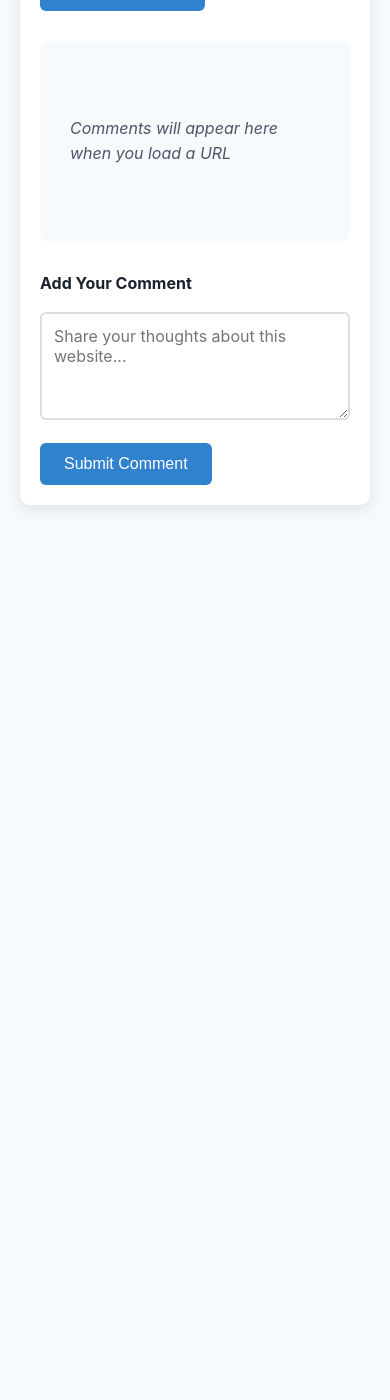
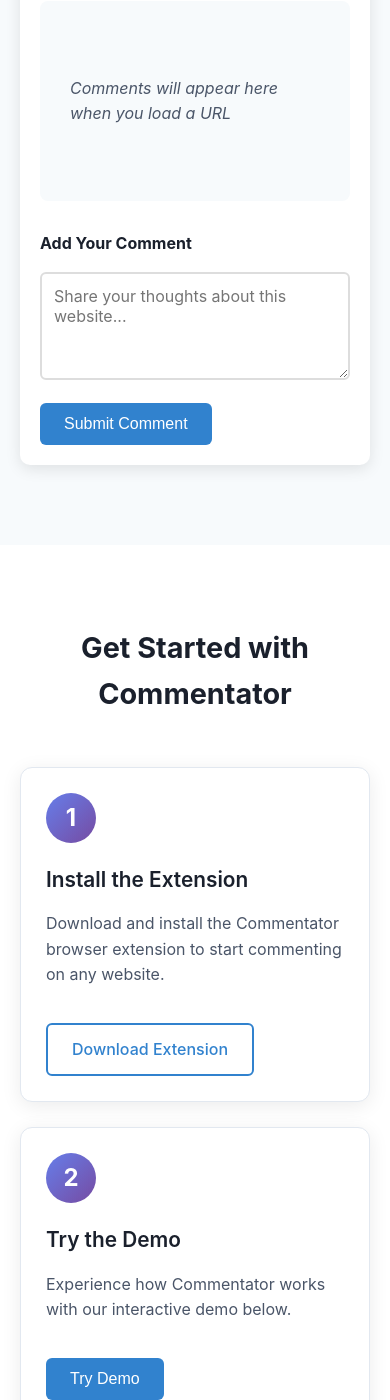
Before and after one commit to kamrankhan78694/Commentator, a Jekyll site: the page index.html, which Jekyll copies as it is, in a window 390 px wide and 1400 px high, scrolled down 4839 px. Built offline with Jekyll 4.4.1, drawn with Linux system fonts in a browser that asks for light colours; before the commit the page ends 5424 px from its top, so only the background shows below that; some of the changed text lies outside the part shown.

Commit message:
Add Get Started section and enhance mobile menu functionality
Co-authored-by: kamrankhan78694 <24863283+kamrankhan78694@users.noreply.github.com>

```diff
--- a/css/main.css
+++ b/css/main.css
@@ -398,6 +398,69 @@ a:hover {
 .demo {
     padding: 80px 0;
     background-color: #f7fafc;
+}
+
+/* Get Started Section */
+.get-started {
+    padding: 80px 0;
+    background-color: white;
+}
+
+.get-started-content {
+    max-width: 1000px;
+    margin: 0 auto;
+}
+
+.get-started-steps {
+    display: grid;
+    grid-template-columns: repeat(auto-fit, minmax(300px, 1fr));
+    gap: 40px;
+    margin-top: 50px;
+}
+
+.step-card {
+    background: white;
+    border-radius: 12px;
+    padding: 30px;
+    box-shadow: 0 4px 20px rgba(0,0,0,0.08);
+    transition: transform 0.2s ease, box-shadow 0.2s ease;
+    border: 1px solid #e2e8f0;
+}
+
+.step-card:hover {
+    transform: translateY(-5px);
+    box-shadow: 0 8px 30px rgba(0,0,0,0.12);
+}
+
+.step-number {
+    display: inline-flex;
+    align-items: center;
+    justify-content: center;
+    width: 50px;
+    height: 50px;
+    background: linear-gradient(135deg, #667eea 0%, #764ba2 100%);
+    color: white;
+    border-radius: 50%;
+    font-size: 24px;
+    font-weight: bold;
+    margin-bottom: 20px;
+}
+
+.step-content h4 {
+    color: #1a202c;
+    margin-bottom: 15px;
+    font-size: 1.3em;
+    font-weight: 600;
+}
+
+.step-content p {
+    color: #4a5568;
+    line-height: 1.6;
+    margin-bottom: 25px;
+}
+
+.step-content .btn {
+    margin-top: 10px;
 }
 
 .comment-interface {
@@ -808,6 +871,16 @@ a:hover {
         text-align: center;
         gap: 10px;
     }
+
+    /* Get Started section mobile */
+    .get-started-steps {
+        grid-template-columns: 1fr;
+        gap: 25px;
+    }
+
+    .step-card {
+        padding: 25px;
+    }
 }
 
 @media (max-width: 480px) {
--- a/index.html
+++ b/index.html
@@ -173,6 +173,43 @@
                 </div>
             </div>
         </section>
+
+        <!-- Get Started section -->
+        <section id="get-started" class="get-started">
+            <div class="container">
+                <h3 class="section-title">Get Started with Commentator</h3>
+                <div class="get-started-content">
+                    <div class="get-started-steps">
+                        <div class="step-card">
+                            <div class="step-number">1</div>
+                            <div class="step-content">
+                                <h4>Install the Extension</h4>
+                                <p>Download and install the Commentator browser extension to start commenting on any website.</p>
+                                <a href="https://github.com/kamrankhan78694/Commentator/releases" class="btn btn-secondary" target="_blank" rel="noopener noreferrer">Download Extension</a>
+                            </div>
+                        </div>
+
+                        <div class="step-card">
+                            <div class="step-number">2</div>
+                            <div class="step-content">
+                                <h4>Try the Demo</h4>
+                                <p>Experience how Commentator works with our interactive demo below.</p>
+                                <button class="btn btn-primary" onclick="scrollToDemo()">Try Demo</button>
+                            </div>
+                        </div>
+
+                        <div class="step-card">
+                            <div class="step-number">3</div>
+                            <div class="step-content">
+                                <h4>Join the Community</h4>
+                                <p>Connect with other users, report issues, and contribute to the project.</p>
+                                <a href="https://github.com/kamrankhan78694/Commentator/discussions" class="btn btn-secondary" target="_blank" rel="noopener noreferrer">Join Discussions</a>
+                            </div>
+                        </div>
+                    </div>
+                </div>
+            </div>
+        </section>
     </div>
 
     <!-- Footer placeholder -->
--- a/js/main.js
+++ b/js/main.js
@@ -143,6 +143,19 @@ function configureNavigation() {
     ).join('');
 }
 
+/**
+ * Scroll to demo section smoothly
+ */
+function scrollToDemo() {
+    const demoSection = document.querySelector('.demo');
+    if (demoSection) {
+        demoSection.scrollIntoView({
+            behavior: 'smooth',
+            block: 'start'
+        });
+    }
+}
+
 // Wait for DOM to be fully loaded before initializing
 document.addEventListener('DOMContentLoaded', function() {
     console.log('🗨️ Commentator interface initialized');
@@ -251,6 +264,15 @@ function initSmoothScrolling() {
             const targetElement = document.getElementById(targetId);
 
             if (targetElement) {
+                // Close mobile menu if open
+                const mobileMenuToggle = document.getElementById('mobile-menu-toggle');
+                const navContainer = document.getElementById('nav-container');
+                if (mobileMenuToggle && navContainer) {
+                    mobileMenuToggle.classList.remove('active');
+                    navContainer.classList.remove('active');
+                    mobileMenuToggle.setAttribute('aria-expanded', 'false');
+                }
+
                 targetElement.scrollIntoView({
                     behavior: 'smooth',
                     block: 'start'
```
